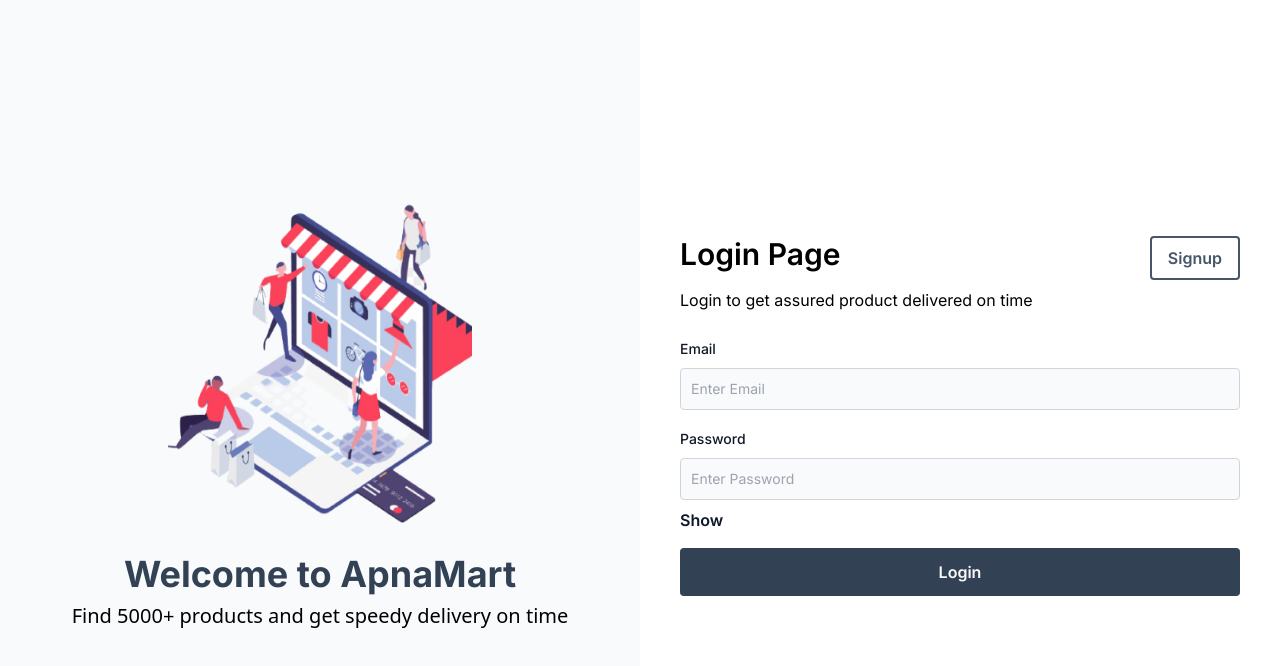
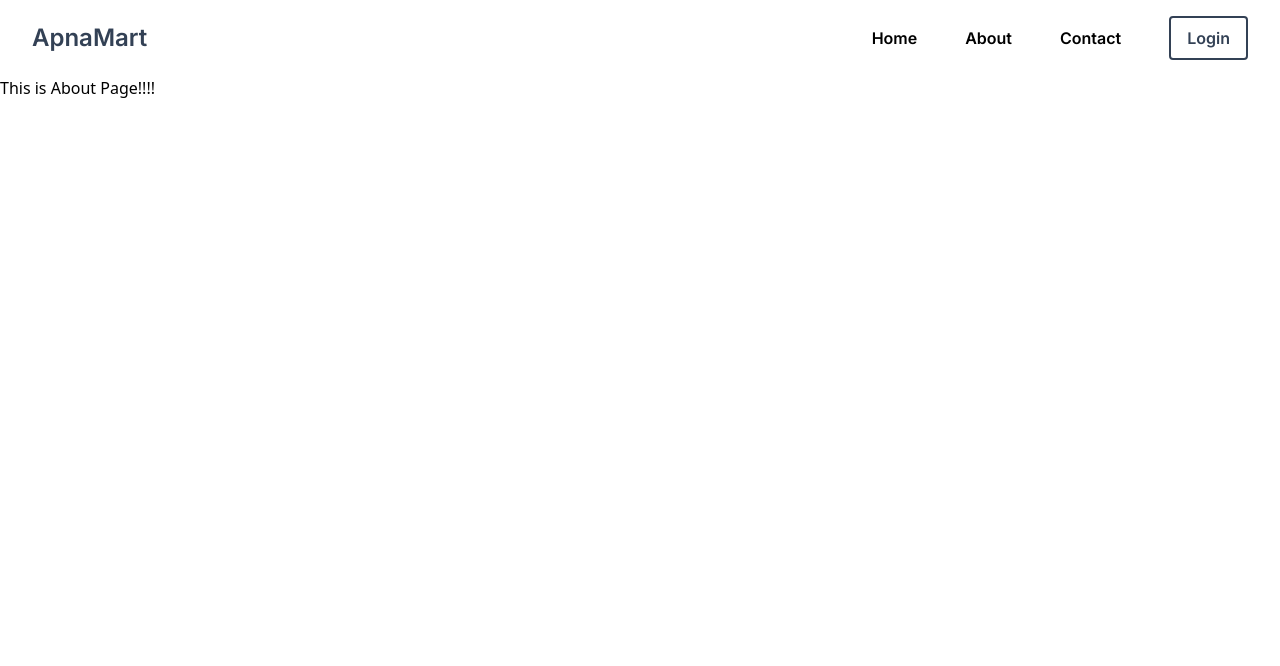
Before and after one commit to nitinmomaya/ApnaKart, a React (Vite) app: page /about in a window 1280 px wide. Shown: the top 666 px of the page. Built offline with nearby package versions, Linux system fonts and the light colour scheme.

Commit message:
Setup-Routing and Create Responsive Navbar

```diff
--- a/index.js
+++ b/index.js
@@ -1,5 +1,6 @@
-import App from "./src/components/App";
+import { appRouter } from "./src/components/App";
 import React from "react";
 import ReactDOM from "react-dom/client";
+import { RouterProvider } from "react-router-dom";
 const root = ReactDOM.createRoot(document.getElementById("root"));
-root.render(<App />);
+root.render(<RouterProvider router={appRouter} />);
--- a/package.json
+++ b/package.json
@@ -4,6 +4,8 @@
     "formik": "^2.2.9",
     "react": "^18.2.0",
     "react-dom": "^18.2.0",
+    "react-icons": "^4.7.1",
+    "react-router-dom": "^6.8.1",
     "yup": "^0.32.11"
   },
   "name": "apnamart",
--- /dev/null
+++ b/src/components/About.js
@@ -0,0 +1,9 @@
+const About = () => {
+  return (
+    <>
+      <h1>This is About Page!!!!</h1>
+    </>
+  );
+};
+
+export default About;
--- a/src/components/App.js
+++ b/src/components/App.js
@@ -2,17 +2,44 @@
 import Login from "./Login";
 import Signup from "./Signup";
 
-const App = () => {
+//<---Creating Routing Configuration--->
+import { createBrowserRouter, Outlet } from "react-router-dom";
+import About from "./About";
+import Contact from "./Contact";
+import Navbar from "./Navbar";
+
+const Home = () => {
   const [isLogin, setIsLogin] = useState(true);
   return (
     <>
-      {isLogin ? (
-        <Login setIsLogin={setIsLogin} isLogin={isLogin} />
-      ) : (
-        <Signup setIsLogin={setIsLogin} isLogin={isLogin} />
-      )}
+      <Navbar />
+      <Outlet />
     </>
   );
 };
 
-export default App;
+export const appRouter = createBrowserRouter([
+  {
+    path: "/",
+    element: <Home />,
+    children: [
+      {
+        path: "about",
+        element: <About />,
+      },
+      {
+        path: "contact",
+        element: <Contact />,
+      },
+    ],
+  },
+  {
+    path: "/login",
+    element: <Login />,
+  },
+  {
+    path: "/signup",
+    element: <Signup />,
+  },
+]);
+export default Home;
--- /dev/null
+++ b/src/components/Contact.js
@@ -0,0 +1,9 @@
+const Contact = () => {
+  return (
+    <>
+      <h1>This is contact Page!!!!</h1>
+    </>
+  );
+};
+
+export default Contact;
--- /dev/null
+++ b/src/components/Navbar.js
@@ -0,0 +1,91 @@
+import { useState } from "react";
+import { FiAlignJustify, FiX } from "react-icons/fi";
+
+const Navbar = () => {
+  const [isActive, setIsActive] = useState(false);
+  const [isLogin, setIsLogin] = useState(true);
+
+  const handleState = () => {
+    setIsActive(!isActive);
+  };
+
+  return (
+    <>
+      <div className="flex justify-between px-8 py-4 font-display font items-center ">
+        <h1 className="font-display font-semibold text-2xl text-slate-700">
+          ApnaMart
+        </h1>
+        <ul className="sm:flex sm:items-center sm:space-x-12 hidden">
+          <li className="font-display font-semibold hover:text-slate-700">
+            Home
+          </li>
+          <li className="font-display font-semibold hover:text-slate-700">
+            About
+          </li>
+          <li className="font-display font-semibold hover:text-slate-700">
+            Contact
+          </li>
+
+          <li>
+            {isLogin ? (
+              <button className="border-slate-700 border-solid border-2 px-4 py-2 rounded font-display font-semibold text-slate-700 hover:bg-slate-600 hover:text-white">
+                Login
+              </button>
+            ) : (
+              <button className="border-slate-700 border-solid border-2 px-4 py-2 rounded font-display font-semibold text-slate-700 hover:bg-slate-600 hover:text-white">
+                Logout
+              </button>
+            )}
+          </li>
+        </ul>
+        <div className="sm:hidden ">
+          {isActive ? (
+            <button onClick={handleState}>
+              <FiX className="w-9 h-9 text-slate-700" />
+            </button>
+          ) : (
+            <button onClick={handleState}>
+              <FiAlignJustify className="w-9 h-9 text-slate-700" />
+            </button>
+          )}
+        </div>
+      </div>
+
+      <div className={isActive ? "flex" : "hidden"}>
+        <ul className=" sm:hidden space-x-8 space-y-4">
+          <li></li>
+          <li className="font-display font-semibold hover:text-slate-700">
+            Home
+          </li>
+          <li className="font-display font-semibold hover:text-slate-700">
+            About
+          </li>
+          <li className="font-display font-semibold hover:text-slate-700">
+            Contact
+          </li>
+
+          <li>
+            {isLogin ? (
+              <button className="border-slate-700 border-solid border-2 px-4 py-2 rounded font-display font-semibold text-slate-700 hover:bg-slate-600 hover:text-white">
+                Login
+              </button>
+            ) : (
+              <button className="border-slate-700 border-solid border-2 px-4 py-2 rounded font-display font-semibold text-slate-700 hover:bg-slate-600 hover:text-white">
+                Logout
+              </button>
+            )}
+          </li>
+        </ul>
+
+        {/* <ul className=" sm:hidden px-10 space-y-10 font-display">
+          <li></li>
+          <li>Home</li>
+          <li>About</li>
+          <li>Contact</li>
+        </ul> */}
+      </div>
+    </>
+  );
+};
+
+export default Navbar;
--- /dev/null
+++ b/src/firebase.js
@@ -0,0 +1,23 @@
+// Import the functions you need from the SDKs you need
+import { initializeApp } from "firebase/app";
+//Import getAuth from firebase
+import { getAuth } from "firebase/auth";
+// TODO: Add SDKs for Firebase products that you want to use
+// https://firebase.google.com/docs/web/setup#available-libraries
+
+// Your web app's Firebase configuration
+// For Firebase JS SDK v7.20.0 and later, measurementId is optional
+const firebaseConfig = {
+  apiKey: "AIzaSyDR0pa5Az2YeRSabcGYhW7ntQ7J2sxKJUI",
+  authDomain: "apnamart-2c363.firebaseapp.com",
+  projectId: "apnamart-2c363",
+  storageBucket: "apnamart-2c363.appspot.com",
+  messagingSenderId: "124862930193",
+  appId: "1:124862930193:web:3c74f9cdfe57e319cb80b0",
+  measurementId: "G-3XCDTWNRK3",
+};
+
+// Initialize Firebase
+const app = initializeApp(firebaseConfig);
+export const auth = getAuth(app);
+export default app;
```
Also changed, not shown: 1 other file (tests, documents, lock files or other folders).
